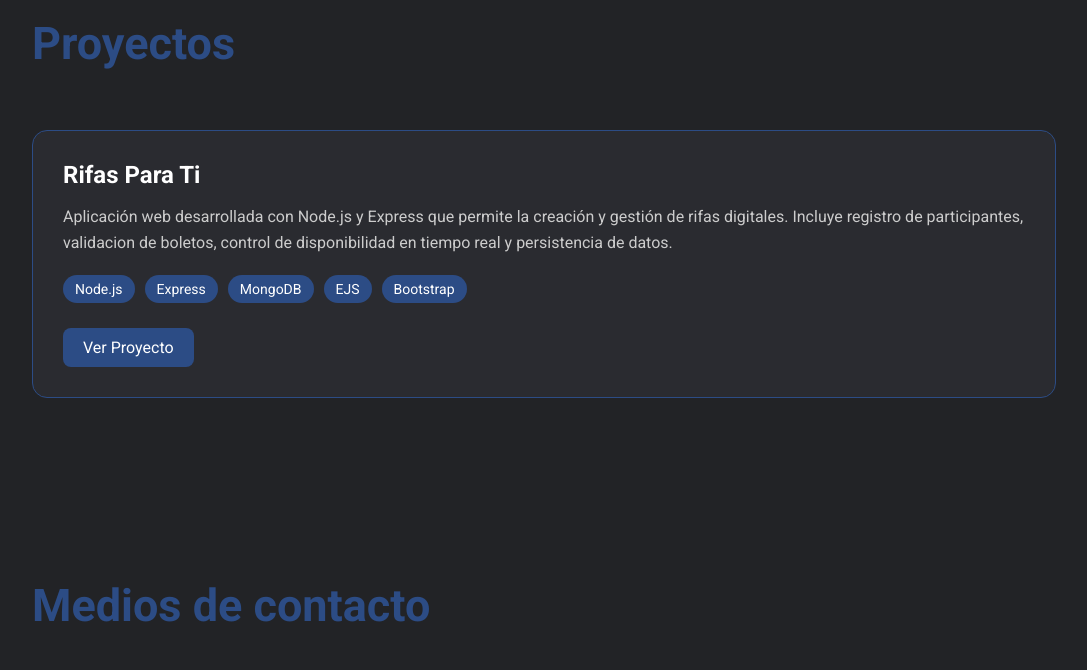
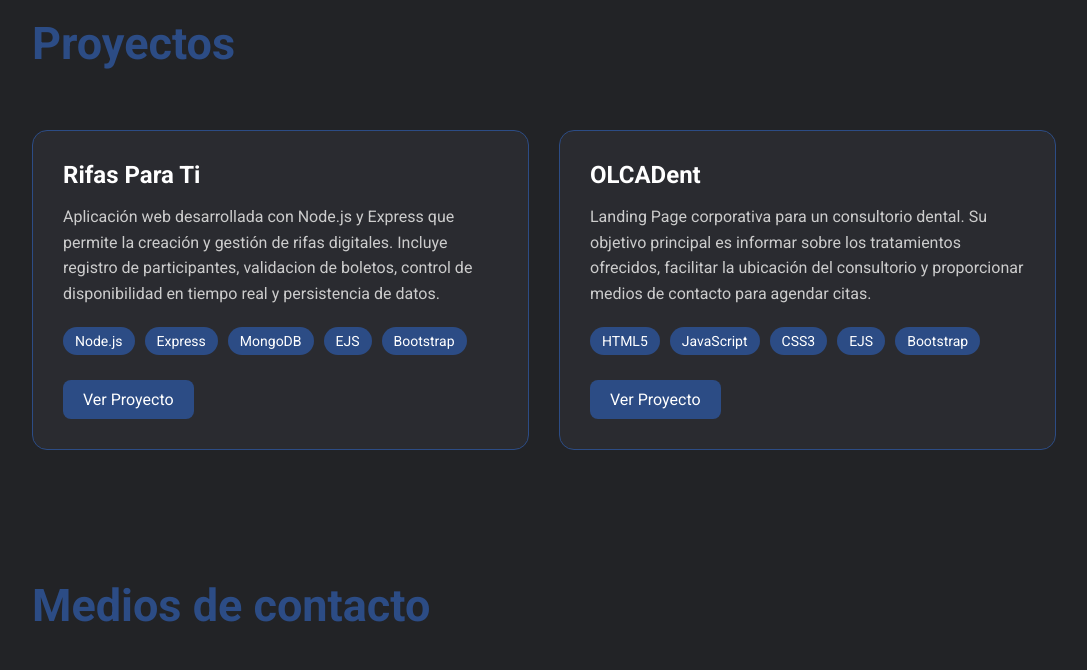
Before and after one commit to angelolvera00-olv/DEVOlvera, a plain HTML site: page public/index.html in a window 1280 px wide. Shown: the part 2580-3250 px from the top of the page, without its empty margins (96-1183 px from the left). Drawn offline with Linux system fonts and the light colour scheme.

Commit message:
Mas cambios

```diff
--- a/public/index.html
+++ b/public/index.html
@@ -159,6 +159,21 @@
                 </div>
                 <a href="https://rifas-para-ti.vercel.app/" target="_blank" class="project-btn">Ver Proyecto</a>
             </div>
+            <div class="project-card">
+                <h3>OLCADent</h3>
+                <p>Landing Page corporativa para un consultorio dental. Su objetivo principal es informar sobre los
+                    tratamientos ofrecidos, facilitar la ubicación del consultorio y proporcionar medios de contacto
+                    para agendar citas.</p>
+
+                <div class="project-tech">
+                    <span>HTML5</span>
+                    <span>JavaScript</span>
+                    <span>CSS3</span>
+                    <span>EJS</span>
+                    <span>Bootstrap</span>
+                </div>
+                <a href="https://olcadent.vercel.app/" target="_blank" class="project-btn">Ver Proyecto</a>
+            </div>
         </div>
     </section>
 
```
